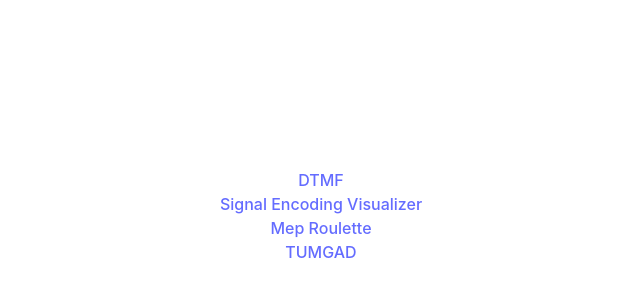
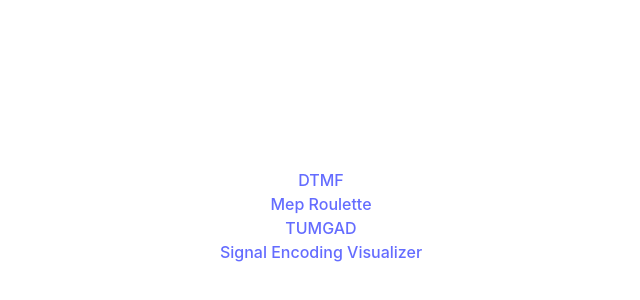
Before and after one commit to ossner/ossner.github.io, a React (Vite) app: page / in a window 1280 px wide. Shown: the part 184-484 px from the top of the page, without its empty margins (319-959 px from the left). Built offline with nearby package versions, Linux system fonts and the light colour scheme.

Commit message:
Update App.jsx

```diff
--- a/src/App.jsx
+++ b/src/App.jsx
@@ -8,11 +8,11 @@ function App() {
     <>
     <a href='https://ossner.github.io/DTMF'>DTMF</a>
     <br></br>
-    <a href='https://ossner.github.io/signalizer'>Signal Encoding Visualizer</a>
-    <br></br>
     <a href='https://ossner.github.io/meproulette'>Mep Roulette</a>
     <br></br>
     <a href='https://ossner.github.io/TUMGAD'>TUMGAD</a>
+    <br></br>
+    <a href='https://ossner.github.io/signalizer'>Signal Encoding Visualizer</a>
     </>
   )
 }
```
